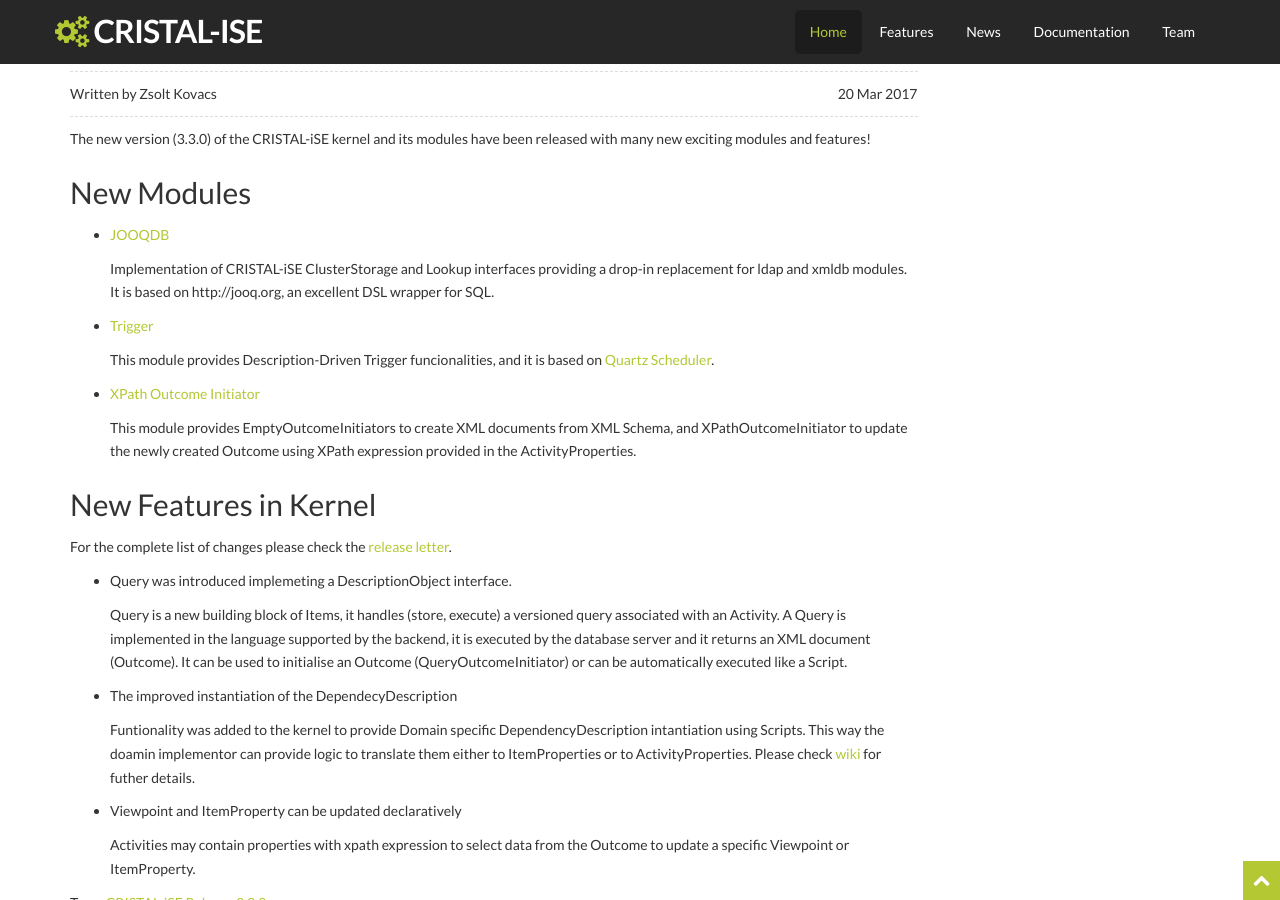
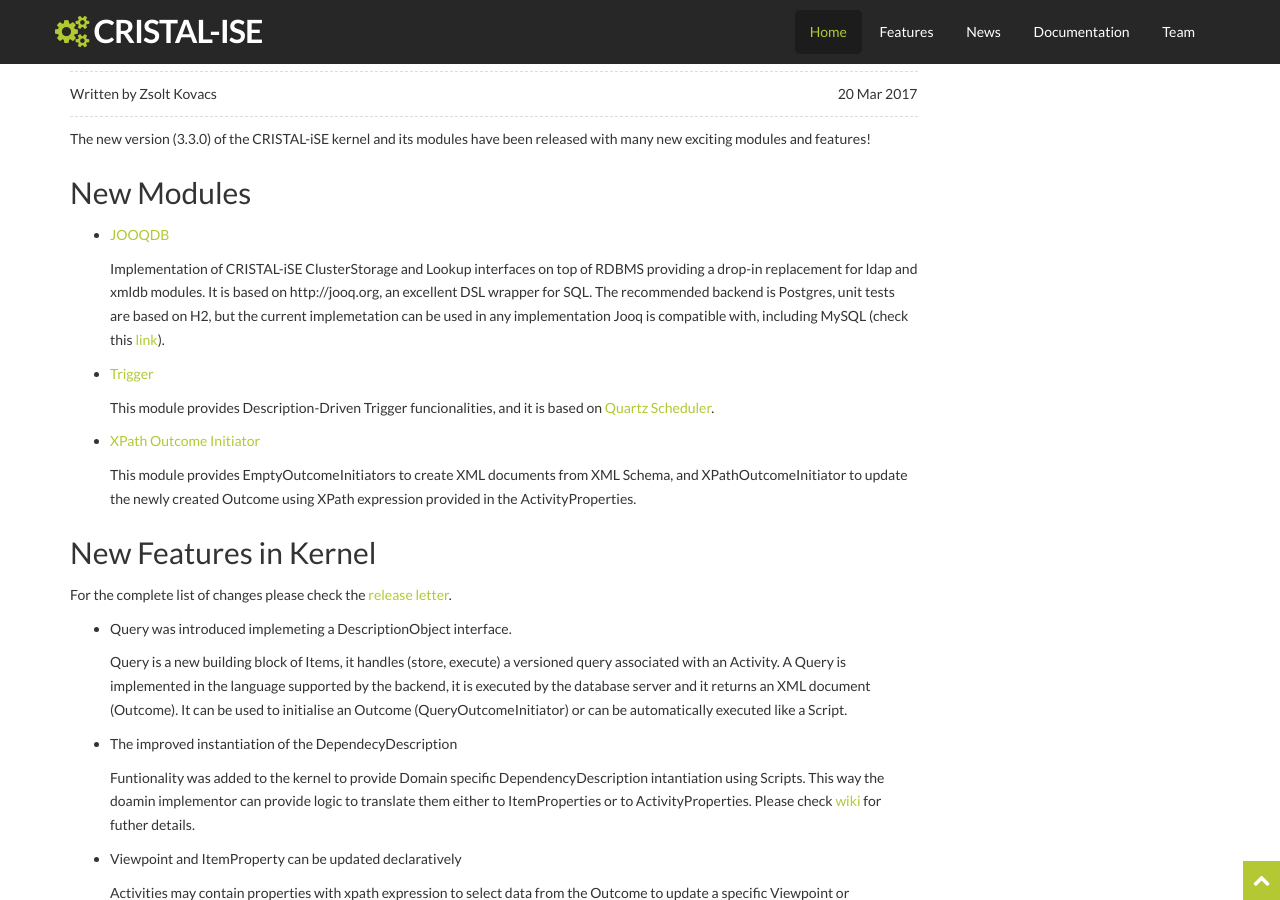
Before and after one commit to cristal-ise/cristal-ise.github.io, a Jekyll site: the page built from _posts/2017-03-20-cristalise-3.3.0-release.md, in a window 1280 px wide and 900 px high, scrolled down 397 px. Built offline with Jekyll 4.4.1, drawn with Linux system fonts in a browser that asks for light colours.

Commit message:
Update 2017-03-20-cristalise-3.3.0-release.md

```diff
--- a/_posts/2017-03-20-cristalise-3.3.0-release.md
+++ b/_posts/2017-03-20-cristalise-3.3.0-release.md
@@ -13,8 +13,10 @@ The new version (3.3.0) of the CRISTAL-iSE kernel and its modules have been rele
 ## New Modules
 - [JOOQDB](https://github.com/cristal-ise/jooqdb)
 
-    Implementation of CRISTAL-iSE ClusterStorage and Lookup interfaces providing a drop-in replacement for ldap and xmldb modules.
-    It is based on http://jooq.org, an excellent DSL wrapper for SQL.
+    Implementation of CRISTAL-iSE ClusterStorage and Lookup interfaces on top of RDBMS providing a drop-in replacement
+    for ldap and xmldb modules. It is based on http://jooq.org, an excellent DSL wrapper for SQL. The recommended backend
+    is Postgres, unit tests are based on H2, but the current implemetation can be used in any implementation Jooq is
+    compatible with, including MySQL (check this [link](https://www.jooq.org/doc/3.9/manual/reference/supported-rdbms/)).
 
 - [Trigger](https://github.com/cristal-ise/trigger)
 
```
